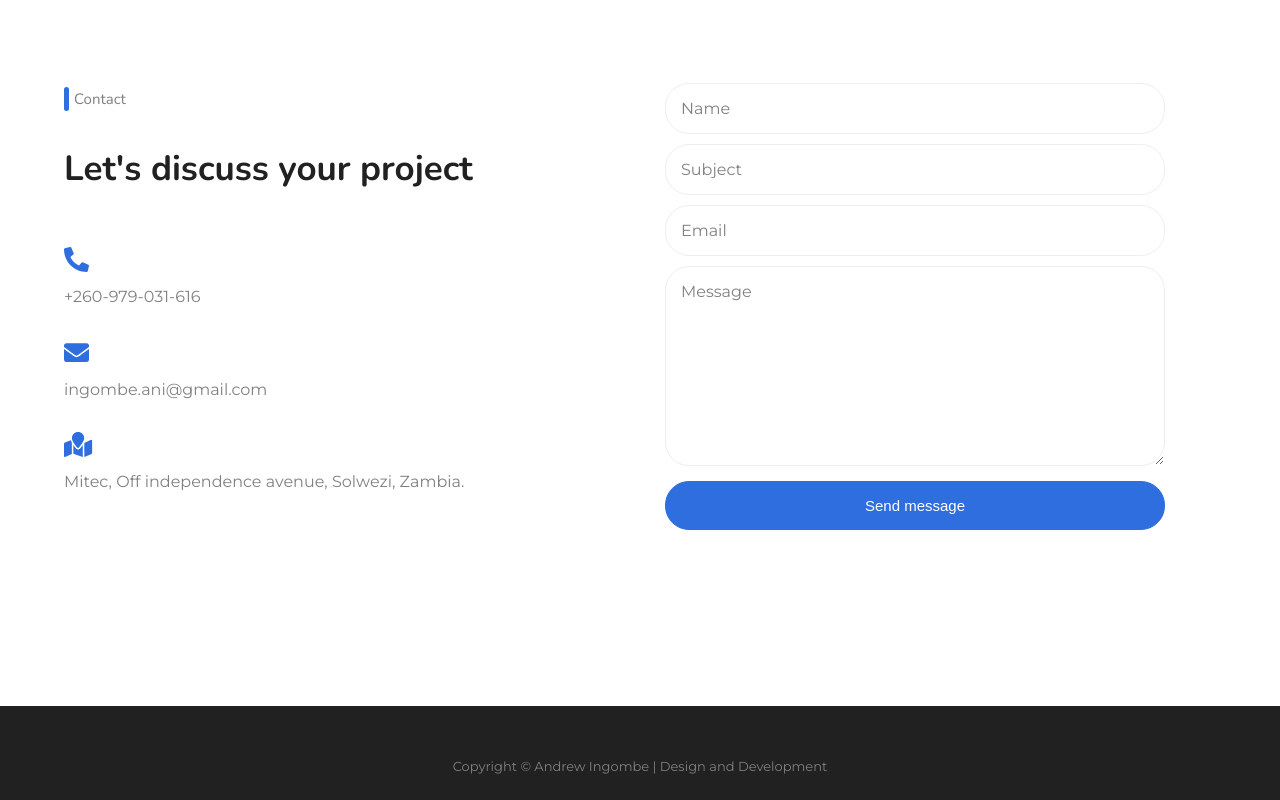
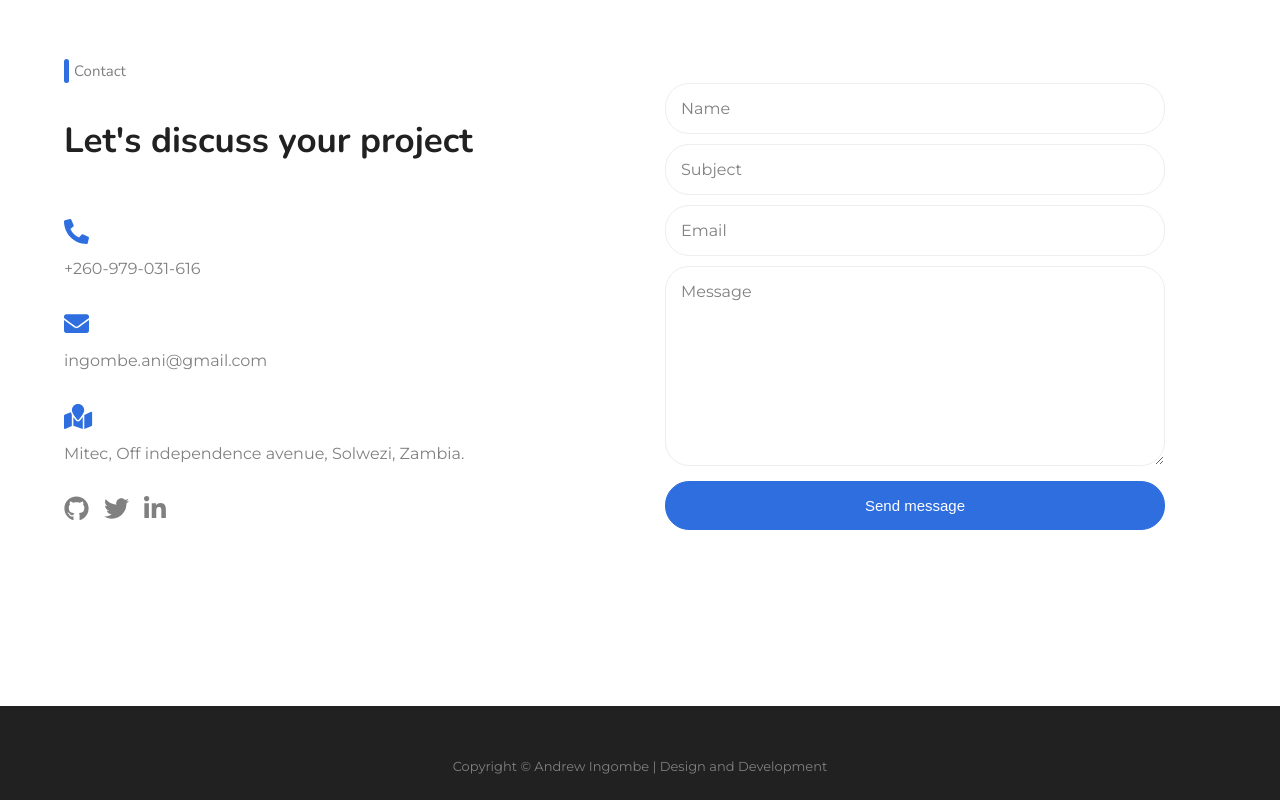
Before and after one commit to Andrewingombe/react_portfolio_website, a React (Create React App) app: page / in a window 1280 px wide. Shown: the part 3485-4285 px from the top of the page. Built offline with nearby package versions, Linux system fonts and the light colour scheme.

Commit message:
Update contact section with social icons

```diff
--- a/src/components/contact/Contact.jsx
+++ b/src/components/contact/Contact.jsx
@@ -7,6 +7,11 @@ import {
   faMapMarked,
   faPhoneAlt,
 } from "@fortawesome/free-solid-svg-icons";
+import {
+  faGithub,
+  faLinkedinIn,
+  faTwitter,
+} from "@fortawesome/free-brands-svg-icons";
 
 function Contact() {
   const formRef = useRef();
@@ -66,6 +71,27 @@ function Contact() {
             </p>
           </div>
         </div>
+        <a
+          href="https://github.com/Andrewingombe"
+          target="_blank"
+          rel="noreferrer"
+        >
+          <FontAwesomeIcon icon={faGithub} className="social__icon" />
+        </a>
+        <a
+          href="https://twitter.com/AndrewIngombe"
+          target="_blank"
+          rel="noreferrer"
+        >
+          <FontAwesomeIcon icon={faTwitter} className="social__icon" />
+        </a>
+        <a
+          href="https://www.linkedin.com/in/andrewingombe/"
+          target="_blank"
+          rel="noreferrer"
+        >
+          <FontAwesomeIcon icon={faLinkedinIn} className="social__icon" />
+        </a>
       </div>
       <div className="contact__right">
         <form onSubmit={handleSubmit} ref={formRef}>
--- a/src/components/contact/contact.scss
+++ b/src/components/contact/contact.scss
@@ -6,6 +6,16 @@
   border-top: 1px solid #eee;
   .contact__left {
     flex: 1;
+    .social__icon {
+      color: gray;
+      font-size: 2.5rem;
+      transition: 0.5s ease-in-out;
+      margin-right: 15px;
+      margin-bottom: 30px;
+      &:hover {
+        color: #2e6edf;
+      }
+    }
 
     .intro__wrapper {
       position: relative;
```
